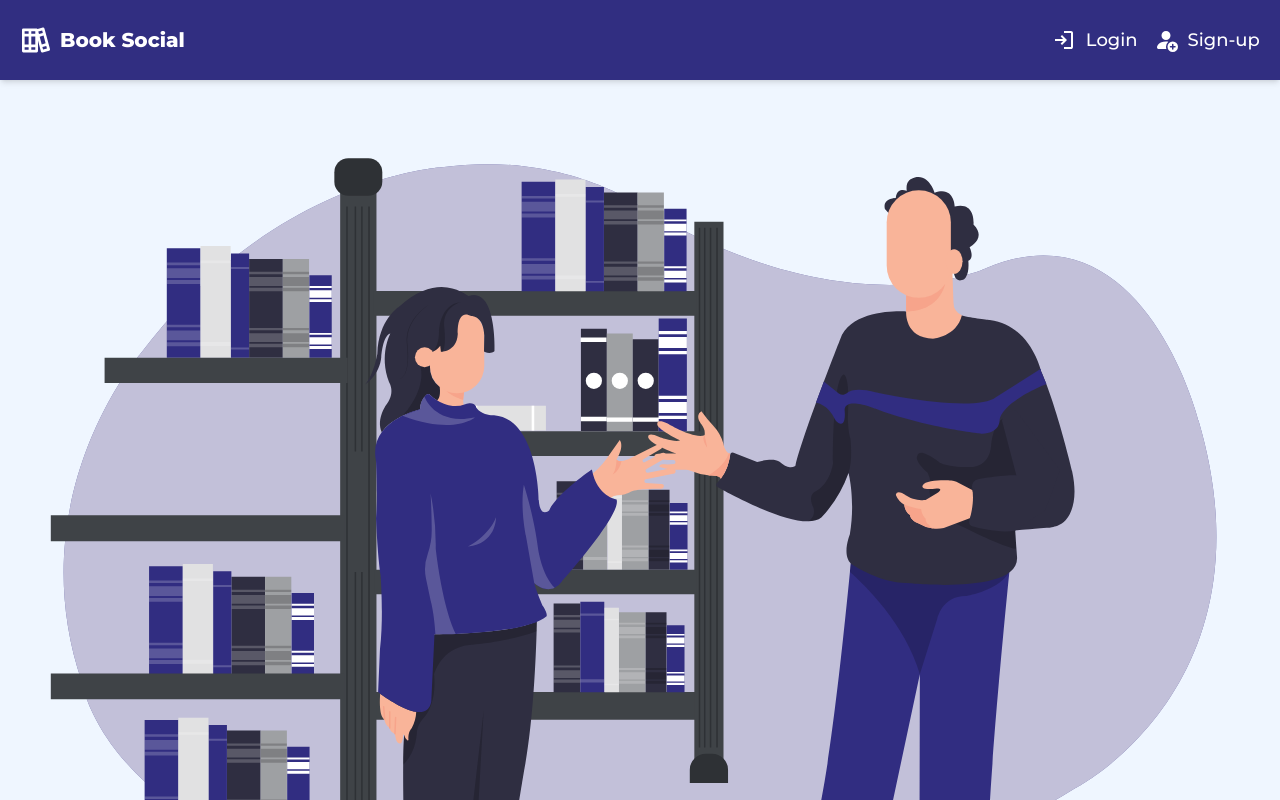
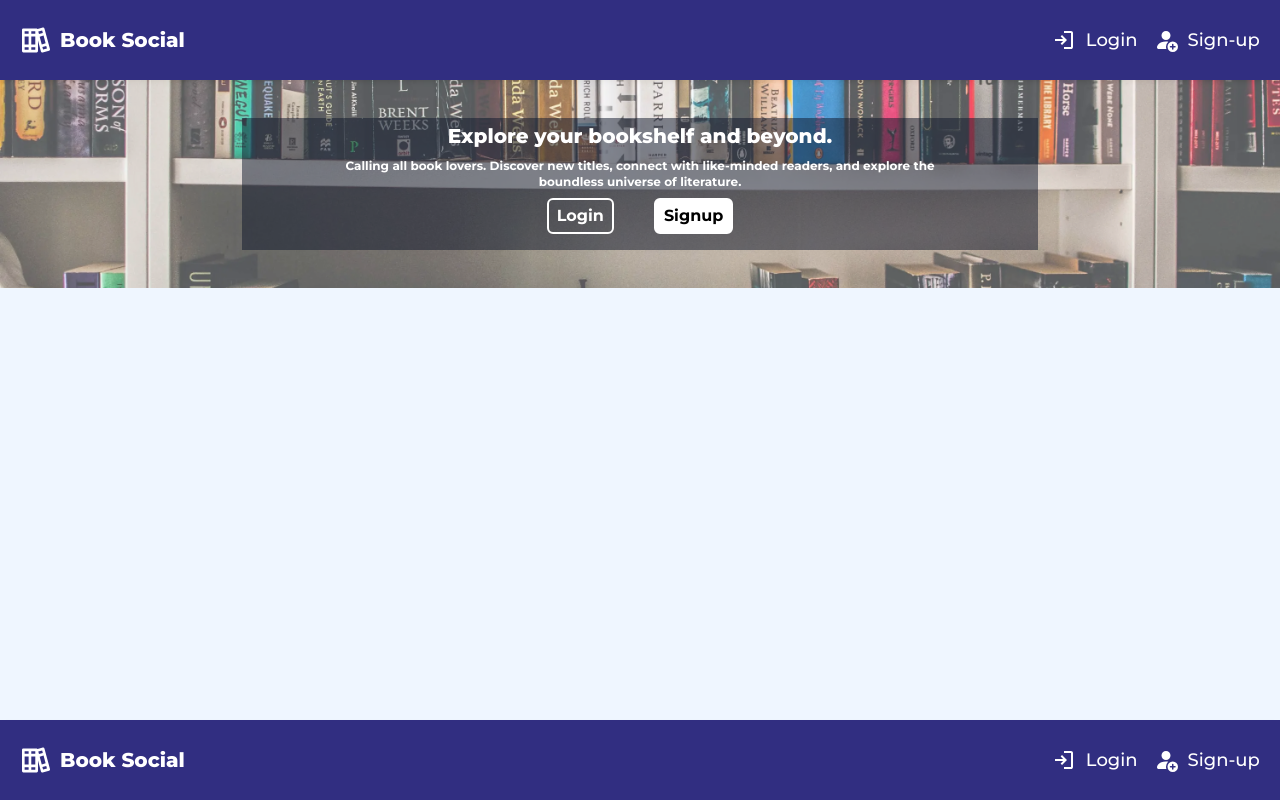
Before and after one commit to realworldweb/book-social-new, a Next.js app: page / in a window 1280 px wide. Shown: the top 800 px of the page. Built offline with nearby package versions, Linux system fonts and the light colour scheme; no server answers.

Commit message:
draft for hero section

```diff
--- a/components/index/hero.tsx
+++ b/components/index/hero.tsx
@@ -2,7 +2,7 @@
 import Image from 'next/image';
 
 /*images*/
-import heroImg from '@/public/images/book-readers.webp';
+import heroImg from '@/public/images/bookshelfHero.webp';
 
 function Hero() {
 	return (
@@ -13,18 +13,25 @@ function Hero() {
 				style={{
 					objectFit: 'cover',
 					objectPosition: 'center',
+					opacity: 0.7,
 				}}
 				alt='group of book readers'
 			/>
-			<div className='relative flex flex-col items-center justify-center mx-auto w-fit'>
-				<div className='flex p-3 -ml-[200px] text-xl font-extrabold text-white transform skew-x-12 w-fit h-fit bg-lime-300/70 rounded-xl'>
-					Read
-				</div>
-				<div className='flex p-3 -ml-[50px] text-xl font-extrabold text-white transform skew-x-12 w-fit h-fit bg-blue-500/70 rounded-xl'>
-					Grow
-				</div>
-				<div className='flex p-3 ml-[140px] text-xl font-extrabold text-white transform skew-x-12 w-fit h-fit bg-red-400/70 rounded-xl'>
-					Connect
+			<div className='relative z-10 bg-slate-900/50'>
+				<h1 className='mt-1 font-extrabold text-center text-white md:text-xl'>
+					Explore your bookshelf and beyond.
+				</h1>
+				<p className='w-4/5 mx-auto my-2 text-xs font-bold text-center text-white '>
+					Calling all book lovers. Discover new titles, connect with like-minded
+					readers, and explore the boundless universe of literature.
+				</p>
+				<div className='flex items-center justify-center gap-10 mt-2 mb-4'>
+					<button className='flex items-center justify-center px-2 py-1 font-bold text-white border-2 border-white rounded-md hover:bg-white hover:text-black'>
+						Login
+					</button>
+					<button className='flex items-center justify-center px-2 py-1 font-bold bg-white border-2 border-white rounded-md hover:bg-transparent hover:text-white'>
+						Signup
+					</button>
 				</div>
 			</div>
 		</div>
--- a/pages/index.tsx
+++ b/pages/index.tsx
@@ -9,6 +9,7 @@ import Layout from '../layouts/main';
 
 /*components*/
 import SvgSocial from '@/components/svg/socialLibary';
+import Hero from '@/components/index/hero';
 
 export default function Home() {
 	return (
@@ -37,7 +38,7 @@ export default function Home() {
 			</Head>
 
 			<div className='relative w-full h-full'>
-				<SvgSocial />
+				<Hero />
 			</div>
 		</>
 	);
```
Also changed, not shown: public/images/bookshelfHero.webp (added).
